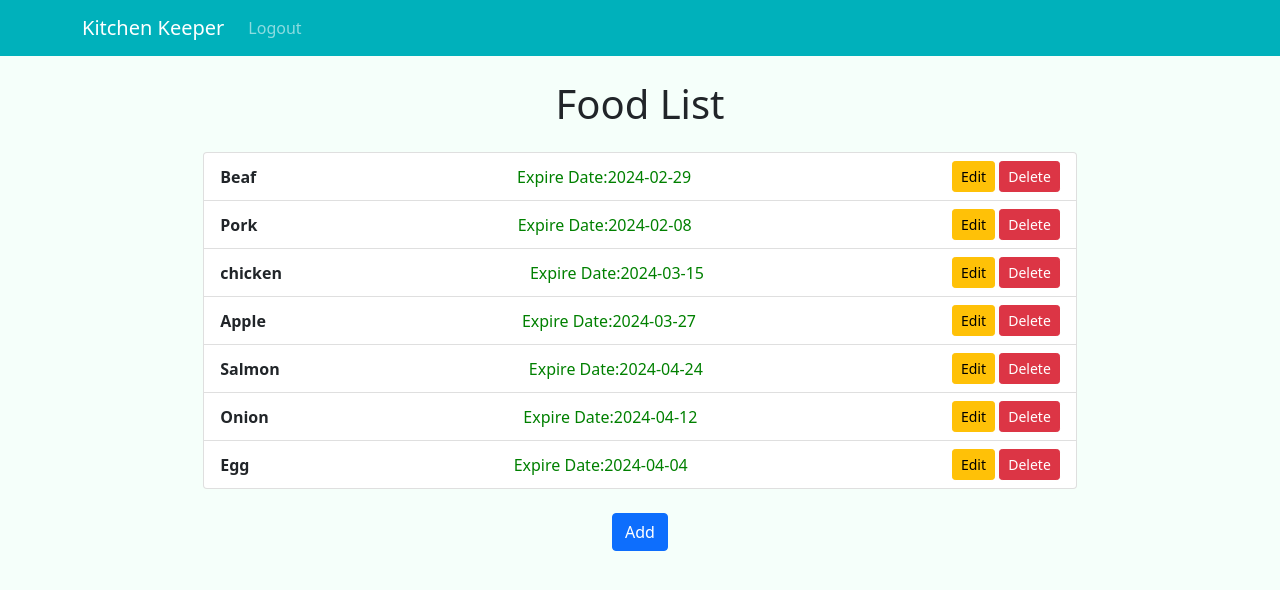
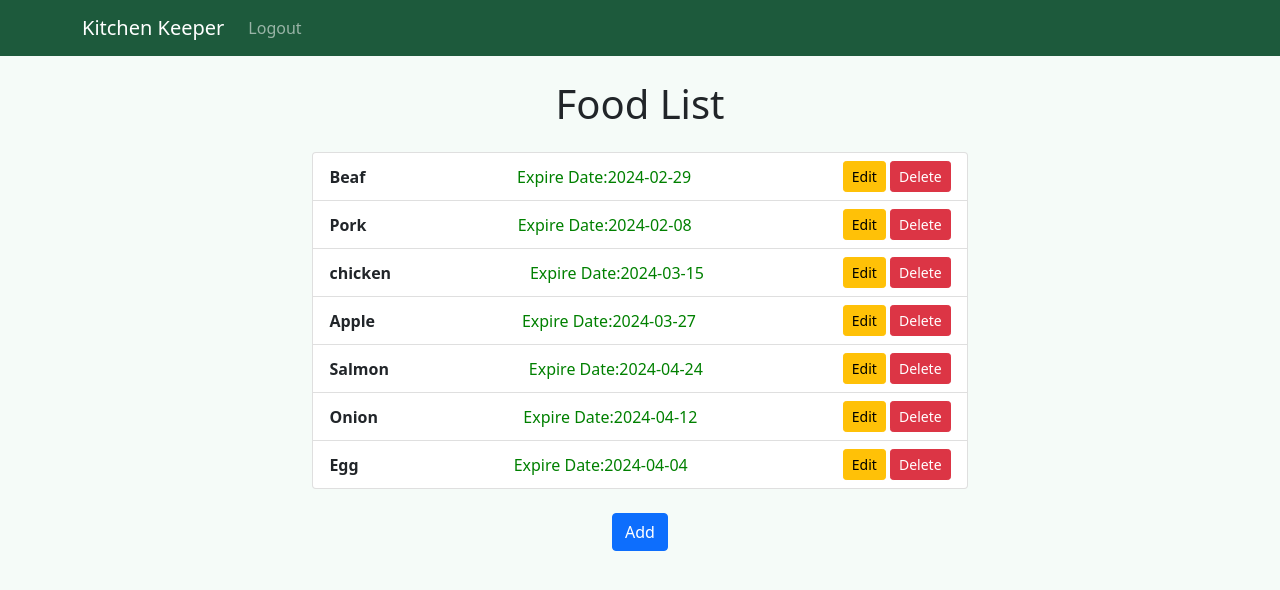
Before and after one commit to ogatakatsuya/Food_Management, a Flask app: page /food/food/ in a window 1280 px wide. Shown: the top 590 px of the page. Run offline with Flask 3, Linux system fonts and the light colour scheme; a user stored in the database is signed in; data comes from the database, SQL or seed files in the repository; both versions use the stored data as it was after the commit.

Commit message:
微調整

```diff
--- a/config.py
+++ b/config.py
@@ -1,5 +1,7 @@
+import os
+
 class Config(object):
     DEBUG = True
     SQLALCHEMY_TRACK_MODIFICATIONS = False
     SQLALCHEMY_DATABASE_URI = "sqlite:///fooddb.sqlite"
-    SECRET_KEY = "secret-key"
+    SECRET_KEY = os.environ.get('SECRET_KEY', 'default-secret-key')
--- a/food/views.py
+++ b/food/views.py
@@ -42,7 +42,7 @@ def update(food_id):
         target_data.memo = form.memo.data
         db.session.commit()
 
-        flash("Change Succeeded!")
+        flash("Edit Succeeded!")
 
         return redirect(url_for("food.index"))
     return render_template("food/update_form.html",form=form, edit_id=target_data.id)
--- a/templates/auth/login_form.html
+++ b/templates/auth/login_form.html
@@ -19,8 +19,8 @@
         {{ form.submit(class="btn btn-primary") }}
     </form>
     <p class="my-3">
-        If you do not have an account, please register
-        <a href="{{ url_for('auth.register') }}">here</a>.
+        If you do not have an account, please
+        <a href="{{ url_for('auth.register') }}">register</a>.
     </p>
 </div>
 {% endblock %}
--- a/templates/auth/register_form.html
+++ b/templates/auth/register_form.html
@@ -13,8 +13,8 @@
         {{ form.submit(class="btn btn-primary") }}
     </form>
 
-    <p class="my-3">If you already have an account, please login
-        <a href="{{ url_for('auth.login') }}">here</a>.
+    <p class="my-3">If you already have an account, please
+        <a href="{{ url_for('auth.login') }}">login</a>.
     </p>
 </div>
 {% endblock %}
--- a/templates/base.html
+++ b/templates/base.html
@@ -9,11 +9,11 @@
 <body>
     <style>
         body{
-            background-color: #F5FFFA;
+            background-color: #f5fbf8;
         }
 
         nav{
-            background-color: #00B1BB;
+            background-color: #1d5a3c;
         }
     </style>
     {% if current_user.is_authenticated %}
--- a/templates/food/index.html
+++ b/templates/food/index.html
@@ -2,15 +2,19 @@
 
 {% block content %}
     <style>
-        .Expire_date{
+        .Expire_date {
             color: green;
+            text-align: center;
         }
-        .list-group{
-            width: 80%;
+        .list-group {
+            width: 60%;
             margin: auto;
         }
-        h1{
+        h1 {
             text-align: center;
+        }
+        li {
+            width: auto;
         }
     </style>
 
@@ -19,11 +23,11 @@
         {% if foods == [] %}
             <p>No Food Here</p>
         {% else %}
-            <ul class="list-group mb-4 nav nav-pills nav-justified">
+            <ul class="list-group mb-4">
                 {% for food in foods %}
                     <li class="list-group-item d-flex justify-content-between align-items-center">
                         <strong>{{ food.name }}</strong>
-                        <div class="Expire_date">
+                        <div class="Expire_date d-flex justify-content-center flex-column align-items-center">
                             Expire Date:{{food.date}}
                         </div>
                         <div>
@@ -34,13 +38,11 @@
                 {% endfor %}
             </ul>
         {% endif %}
-        <!-- ▼▼▼▼▼ flashメッセージ ▼▼▼▼▼ -->
         {% for message in get_flashed_messages() %}
         <div class="alert alert-info">
             {{ message }}
         </div>
         {% endfor %}
-        <!-- ▲▲▲▲▲ flashメッセージ ▲▲▲▲▲ -->
         <div class="text-center">
             <a href="{{ url_for('food.create') }}" class="btn btn-primary" role="button">Add</a>
         </div>
--- a/templates/hello.html
+++ b/templates/hello.html
@@ -2,7 +2,7 @@
 <html lang="ja">
 <head>
     <meta charset="UTF-8">
-    <meta name="viewpoint" content="width=device-width, initial-scale=1">
+    <meta name="viewport" content="width=device-width, initial-scale=1">
     <link href="https://cdn.jsdelivr.net/npm/bootstrap@5.0.2/dist/css/bootstrap.min.css" rel="stylesheet" integrity="sha384-EVSTQN3/azprG1Anm3QDgpJLIm9Nao0Yz1ztcQTwFspd3yD65VohhpuuCOmLASjC" crossorigin="anonymous">
     <title>Kitchen Keeper</title>
 </head>
@@ -12,11 +12,11 @@
     }
     .menu{
         text-align: center;
-        width: 50%;
+        width: 40%;
     }
 </style>
 <body>
-    <div class="container menu my-4">
+    <div class="container menu my-4 d-flex justify-content-center align-items-center"> <!-- d-flex, justify-content-center, align-items-centerを追加 -->
         <div class="card">
             <div class="card-body">
                 <h4 class="card-title">Welcome to Kitchen Keeper</h4>
```
Also changed, not shown: forms.py (+7 -7 lines), templates/food/create_form.html (+3 -4 lines), templates/food/update_form.html (+3 -4 lines), instance/fooddb.sqlite, 2 other files.
